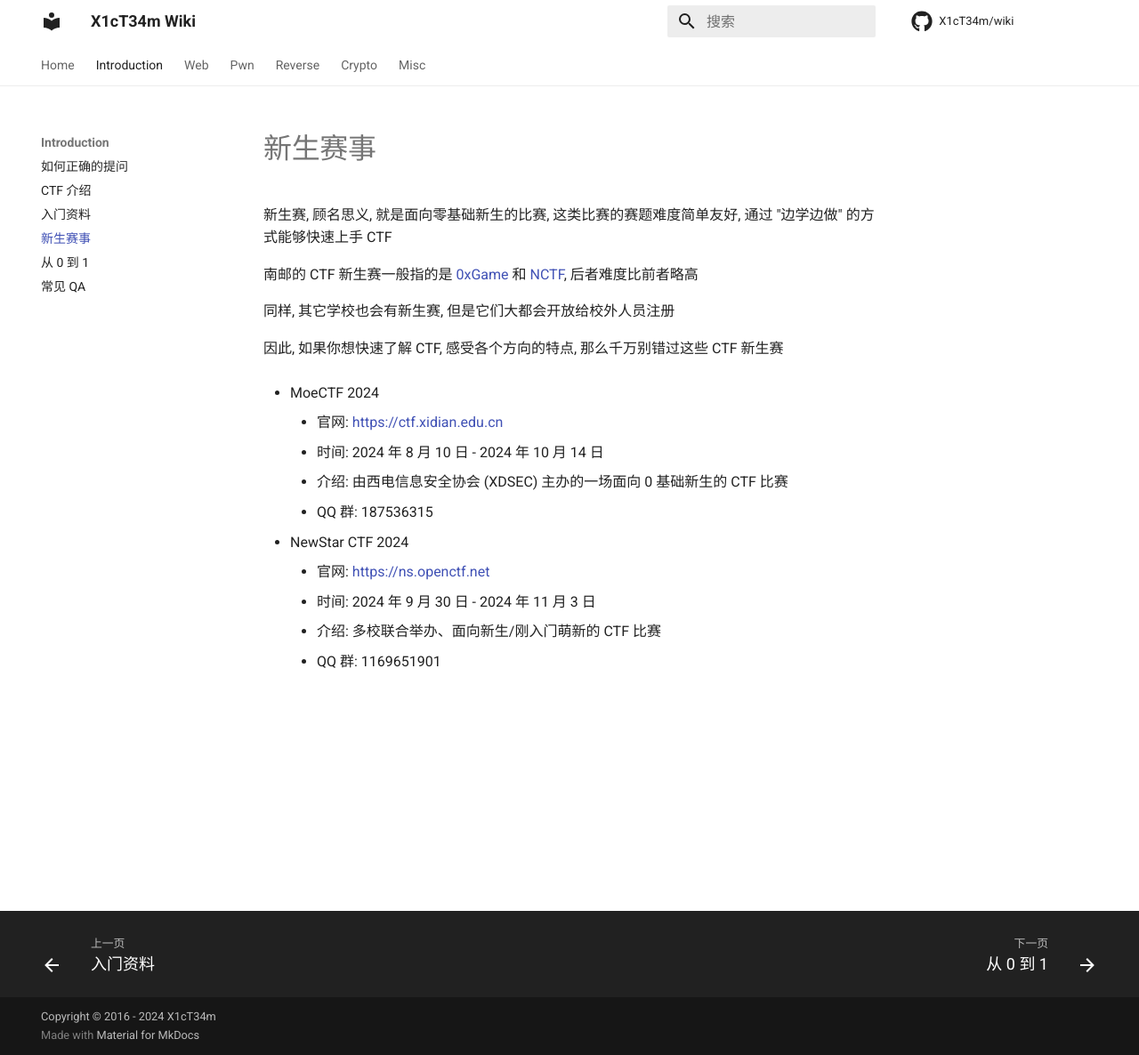
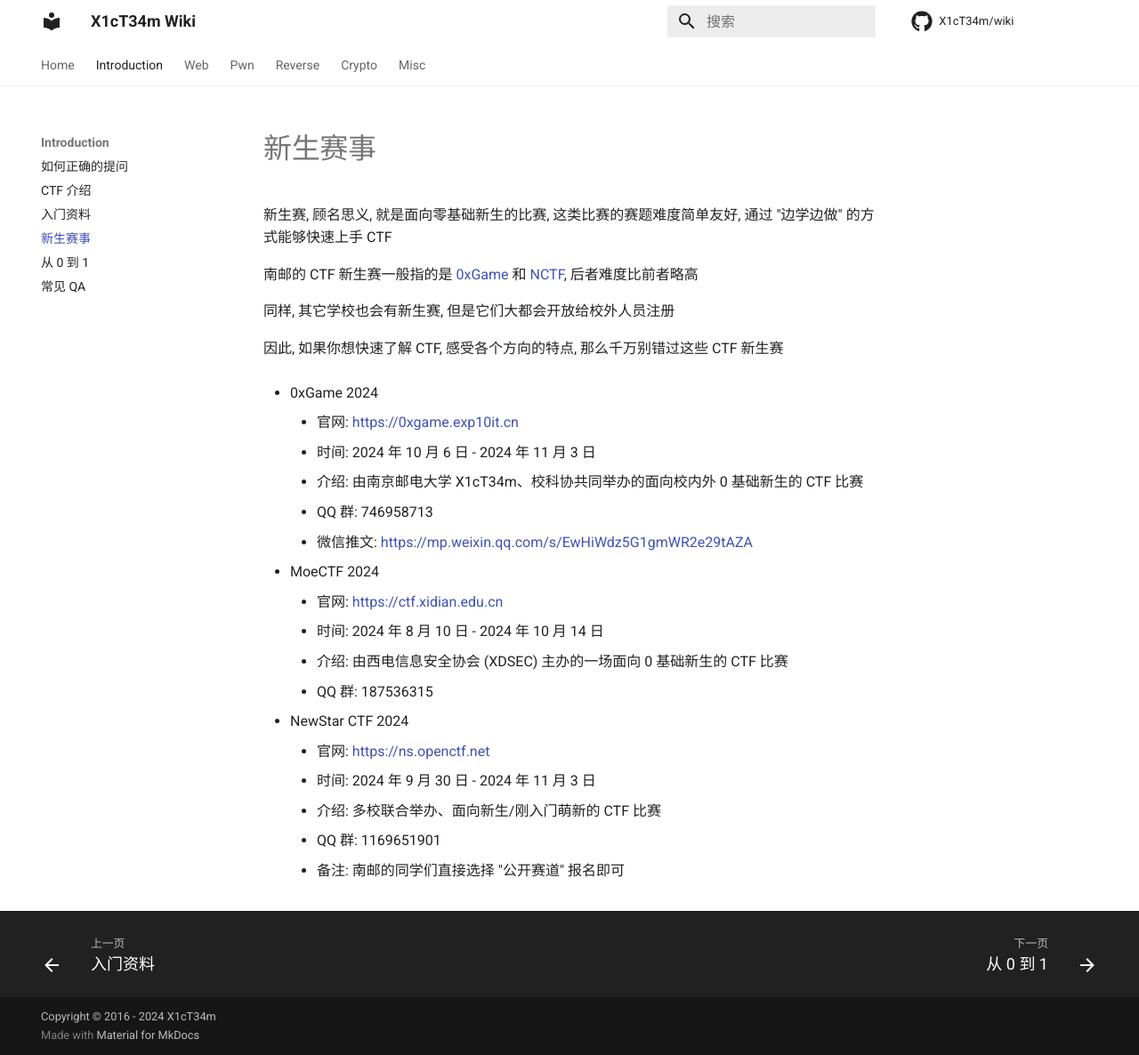
Before and after one commit to X1cT34m/wiki, an MkDocs documentation site: the page built from docs/introduction/ctf-events.md, in a window 1280 px wide and 1186 px high. Shown: the whole window at 89% size. Built offline with MkDocs 1.6.1 and Material for MkDocs 9.7.7, drawn with Linux system fonts in a browser that asks for light colours; comment, search, counter and statistics services are not loaded.

Commit message:
add ctf events

```diff
--- a/docs/introduction/ctf-events.md
+++ b/docs/introduction/ctf-events.md
@@ -7,6 +7,13 @@
 同样, 其它学校也会有新生赛, 但是它们大都会开放给校外人员注册
 
 因此, 如果你想快速了解 CTF, 感受各个方向的特点, 那么千万别错过这些 CTF 新生赛
+
+- 0xGame 2024
+    - 官网: [https://0xgame.exp10it.cn](https://0xgame.exp10it.cn)
+    - 时间: 2024 年 10 月 6 日 - 2024 年 11 月 3 日
+    - 介绍: 由南京邮电大学 X1cT34m、校科协共同举办的面向校内外 0 基础新生的 CTF 比赛
+    - QQ 群: 746958713
+    - 微信推文: [https://mp.weixin.qq.com/s/EwHiWdz5G1gmWR2e29tAZA](https://mp.weixin.qq.com/s/EwHiWdz5G1gmWR2e29tAZA)
 
 - MoeCTF 2024
     - 官网: [https://ctf.xidian.edu.cn](https://ctf.xidian.edu.cn)
@@ -19,3 +26,4 @@
     - 时间: 2024 年 9 月 30 日 - 2024 年 11 月 3 日
     - 介绍: 多校联合举办、面向新生/刚入门萌新的 CTF 比赛
     - QQ 群: 1169651901
+    - 备注: 南邮的同学们直接选择 "公开赛道" 报名即可
```
